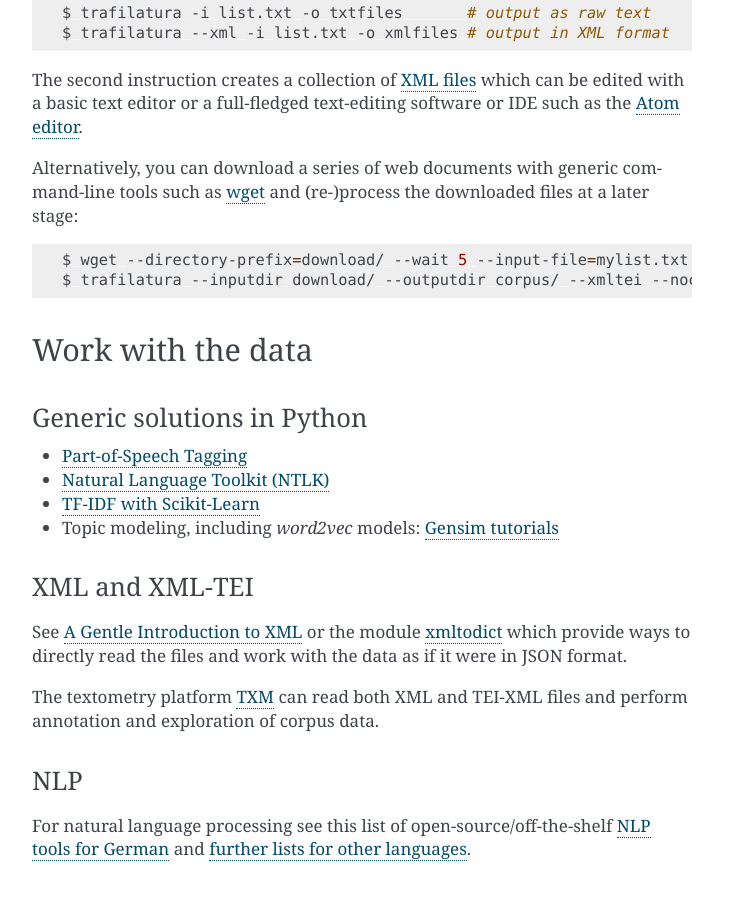
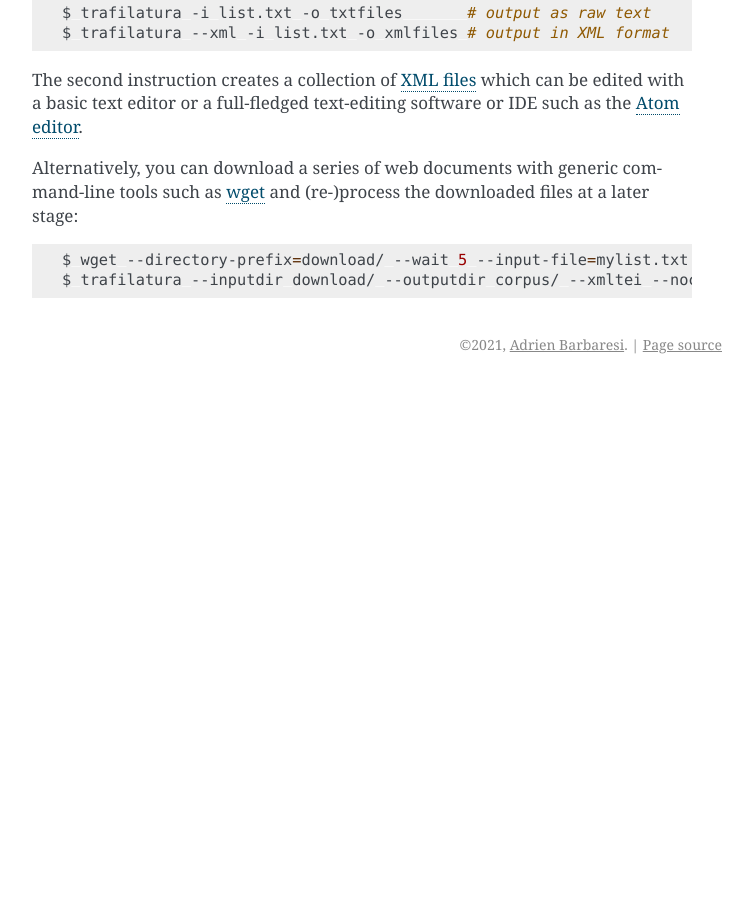
Before and after one commit to adbar/trafilatura, a Sphinx documentation site: the page built from docs/tutorial0.rst, in a window 1280 px wide and 900 px high, scrolled down 4062 px. Shown: the whole window, without its empty margins (388-1141 px from the left). Built offline with Sphinx 7.4.7, drawn with Linux system fonts in a browser that asks for light colours; after the commit the page ends 4446 px from its top, so only the background shows below that; some of the changed text lies outside the part shown.

Commit message:
docs updated

```diff
--- a/README.rst
+++ b/README.rst
@@ -120,9 +120,9 @@ Roadmap
 -  [-] Duplicate detection at sentence, paragraph and document level using a least recently used (LRU) cache
 -  [-] URL lists and document management
 -  [-] Configuration and extraction parameters
+-  [-] Graphical user interface
 -  [ ] Interaction with web archives (notably WARC format)
 -  [ ] Integration of natural language processing tools
--  [ ] Guided-user interface
 
 
 Contributing
--- a/docs/index.rst
+++ b/docs/index.rst
@@ -136,9 +136,9 @@ Roadmap
 -  [-] Duplicate detection at sentence, paragraph and document level using a least recently used (LRU) cache
 -  [-] URL lists and document management
 -  [-] Configuration and extraction parameters
+-  [-] Graphical user interface
 -  [ ] Interaction with web archives (notably WARC format)
 -  [ ] Integration of natural language processing tools
--  [ ] Guided-user interface
 
 
 Contributing
--- a/docs/tutorial0.rst
+++ b/docs/tutorial0.rst
@@ -149,30 +149,3 @@ Alternatively, you can download a series of web documents with generic command-l
 
     $ wget --directory-prefix=download/ --wait 5 --input-file=mylist.txt
     $ trafilatura --inputdir download/ --outputdir corpus/ --xmltei --nocomments
-
-
-Work with the data
-------------------
-
-Generic solutions in Python
-~~~~~~~~~~~~~~~~~~~~~~~~~~~
-
-- `Part-of-Speech Tagging <https://melaniewalsh.github.io/Intro-Cultural-Analytics/Text-Analysis/POS-Keywords.html>`_
-- `Natural Language Toolkit (NTLK) <https://www.nltk.org/>`_
-- `TF-IDF with Scikit-Learn <https://melaniewalsh.github.io/Intro-Cultural-Analytics/Text-Analysis/TF-IDF-Scikit-Learn.html>`_
-- Topic modeling, including *word2vec* models: `Gensim tutorials <https://radimrehurek.com/gensim/auto_examples/>`_
-
-
-XML and XML-TEI
-~~~~~~~~~~~~~~~
-
-See `A Gentle Introduction to XML <https://tei-c.org/release/doc/tei-p5-doc/en/html/SG.html>`_ or the module `xmltodict <https://github.com/martinblech/xmltodict>`_ which provide ways to directly read the files and work with the data as if it were in JSON format.
-
-
-The textometry platform `TXM <https://txm.gitpages.huma-num.fr/textometrie/en/>`_ can read both XML and TEI-XML files and perform annotation and exploration of corpus data.
-
-
-NLP
-~~~
-
-For natural language processing see this list of open-source/off-the-shelf `NLP tools for German <https://github.com/adbar/German-NLP>`_ and `further lists for other languages <https://github.com/adbar/German-NLP#Comparable-lists>`_.
--- a/docs/tutorials.rst
+++ b/docs/tutorials.rst
@@ -9,6 +9,7 @@ Tutorials
    tutorial0
    tutorial1
    tutorial2
+   tutorial-data
    tutorial-dwds
 
 External resources
--- a/docs/usage-cli.rst
+++ b/docs/usage-cli.rst
@@ -136,7 +136,7 @@ For all usage instructions see ``trafilatura -h``:
                    [-o OUTPUTDIR] [--backup-dir BACKUP_DIR] [--keep-dirs]
                    [--hash-as-name] [--feed [FEED] | --sitemap [SITEMAP]]
                    [--archived] [--url-filter URL_FILTER [URL_FILTER ...]]
-                   [-f] [--formatting] [--nocomments] [--notables]
+                   [-f] [--formatting] [--links] [--nocomments] [--notables]
                    [--with-metadata] [--target-language TARGET_LANGUAGE]
                    [--deduplicate] [--config-file CONFIG_FILE]
                    [-out {txt,csv,json,xml,xmltei} | --csv | --json | --xml | --xmltei]
@@ -192,6 +192,7 @@ Extraction:
 
   -f, --fast            fast (without fallback detection)
   --formatting          include text formatting (bold, italic, etc.)
+  --links               include links along with their targets
   --nocomments          don't output any comments
   --notables            don't output any table elements
   --with-metadata       only output those documents with necessary metadata:
--- a/docs/usage.rst
+++ b/docs/usage.rst
@@ -9,3 +9,4 @@ Usage
    usage-cli
    usage-python
    usage-r
+   usage-gui
```
Also changed, not shown: docs/tutorial-data.rst (added, +33 -0 lines), docs/usage-gui.rst (added, +13 -0 lines), docs/gui-screenshot.png (added).
